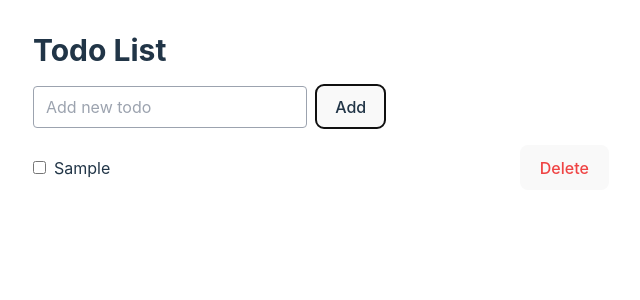
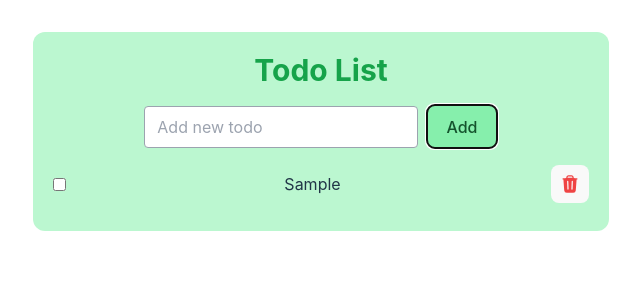
Before and after one commit to dtnam-sg/simple-todo-go, a React (Vite) app: page / in a window 1280 px wide. Both pictures are taken after typing "Sample" into the empty fields and a click on the button "Add". Shown: the top 300 px of the page, without its empty margins (319-959 px from the left). Built offline with nearby package versions, Linux system fonts and the light colour scheme.

Commit message:
add heroicon and change css UI

```diff
--- a/package.json
+++ b/package.json
@@ -11,6 +11,7 @@
     "deploy": "gh-pages -d dist"
   },
   "dependencies": {
+    "@heroicons/react": "^2.0.16",
     "autoprefix": "^1.0.1",
     "gh-pages": "^5.0.0",
     "postcss": "^8.4.21",
--- a/src/components/Todo/Todo.tsx
+++ b/src/components/Todo/Todo.tsx
@@ -39,8 +39,8 @@ const Todo = () => {
 },[todos]);
 
   return (
-    <div className="container mx-auto mt-8 max-w-xl">
-      <h1 className="text-3xl font-bold mb-4">Todo List</h1>
+    <div className="container mx-auto mt-8 max-w-xl bg-green-200 p-5 rounded-xl text-center ">
+      <h1 className="text-3xl font-bold mb-4 text-green-600 ">Todo List</h1>
       <TodoForm addTodo={addTodo} />
       <TodoList
         todos={todos}
--- a/src/components/Todo/TodoForm.tsx
+++ b/src/components/Todo/TodoForm.tsx
@@ -16,7 +16,7 @@ const TodoForm = ({ addTodo }: ITodoFormProps) => {
   };
 
   return (
-    <div className="flex mb-4">
+    <div className="flex mb-4 justify-center">
       <form onSubmit={handleSubmit}>
         <input
           type='text'
@@ -25,7 +25,7 @@ const TodoForm = ({ addTodo }: ITodoFormProps) => {
           placeholder='Add new todo'
           className="flex-1 mr-2 py-2 px-3 border border-gray-400 rounded"
         />
-        <button type='submit'>Add</button>
+        <button type='submit' className="bg-green-300 text-green-900 hover:border-green-800">Add</button>
       </form>
     </div>
   );
--- a/src/components/Todo/TodoItem.tsx
+++ b/src/components/Todo/TodoItem.tsx
@@ -1,4 +1,6 @@
 import React from "react";
+import { TrashIcon } from '@heroicons/react/24/solid'
+
 import { ITodoItemProps } from "../../model/todo.model";
 
 const TodoItem = ({ todo, onToggleTodo, onDeleteTodo }: ITodoItemProps) => {
@@ -23,8 +25,8 @@ const TodoItem = ({ todo, onToggleTodo, onDeleteTodo }: ITodoItemProps) => {
         }`}>
         {todo.text}
       </span>
-      <button className='text-red-500' onClick={handleDeleteTodo}>
-        Delete
+      <button className='text-red-500 p-2 hover:border-red-400 hover:bg-red-200' onClick={handleDeleteTodo}>
+        <TrashIcon className="h-5 w-5 text-red-500" />
       </button>
     </li>
   );
```
Also changed, not shown: 1 other file (tests, documents, lock files or other folders).
